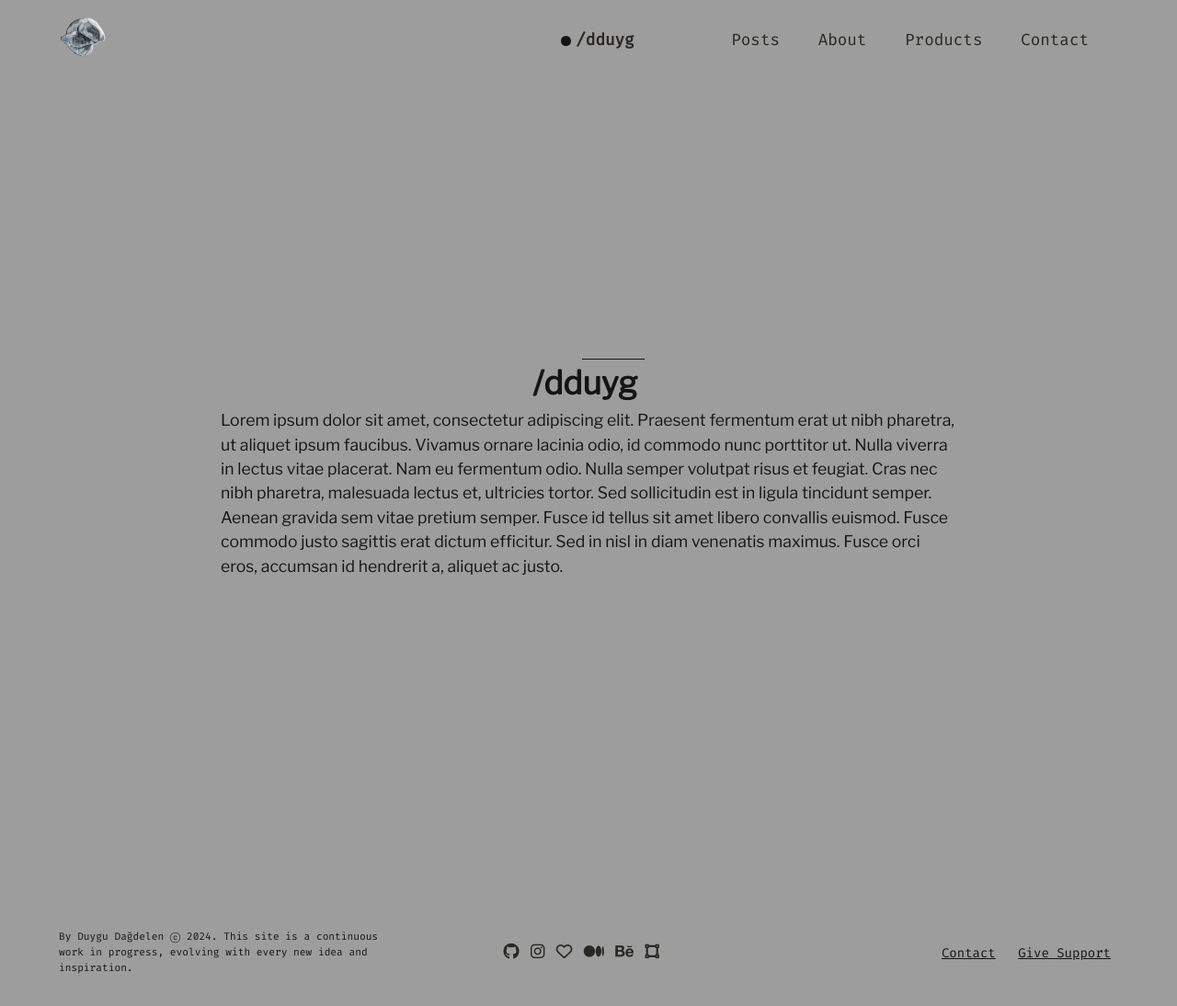
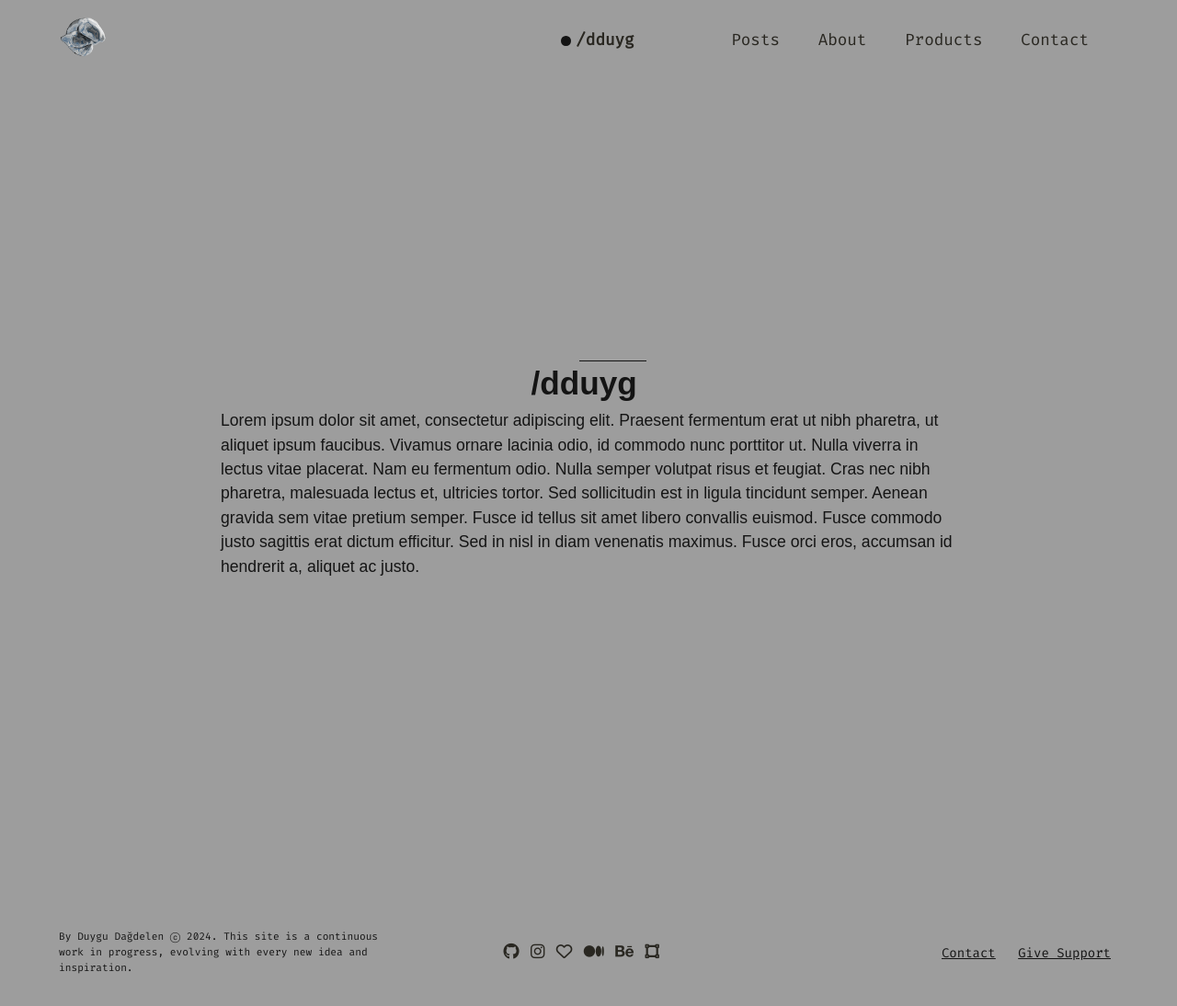
Before and after one commit to dduyg/duuuy, a Jekyll site: the page built from index.html, in a window 1280 px wide. Shown: the whole page at 92% size. Built offline with Jekyll 4.4.1, drawn with Linux system fonts in a browser that asks for light colours; nearby versions of some CDN libraries.

Commit message:
Update main.css

```diff
--- a/assets/main.css
+++ b/assets/main.css
@@ -3,7 +3,7 @@
   --color-light-main: #292721;
   --marker: #d0d0d0;
   --back: #9D9D9D;
-  --main-font: "Libre Franklin", sans-serif;
+  --main-font: "Sora", sans-serif;
   --mono-font: "Fira Code", monospace;
 }
 
```
